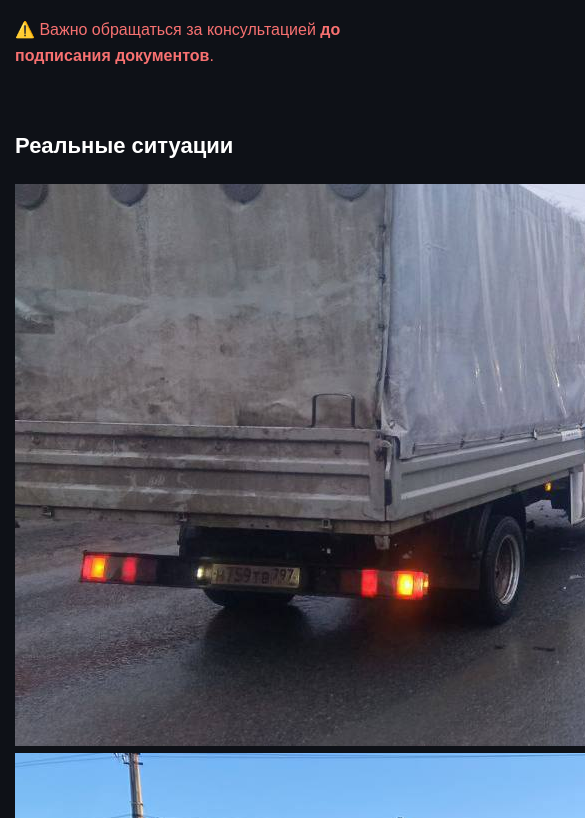
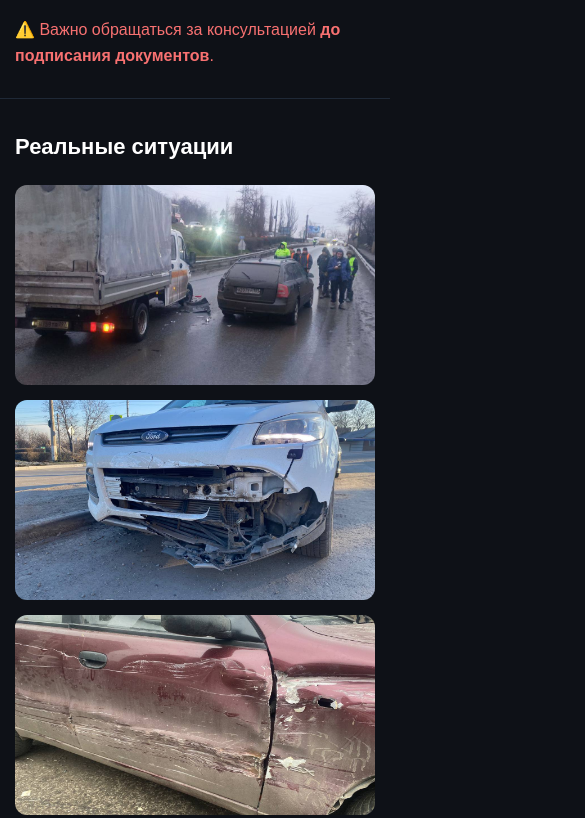
Before and after one commit to Dedysshka/DTPcenter, a plain HTML site: page index.html in a window 390 px wide. Shown: the part 933-1751 px from the top of the page, 585 px wide, since content can reach past the window. Drawn offline with Linux system fonts and the light colour scheme.

Commit message:
Update style.css

```diff
--- a/style.css
+++ b/style.css
@@ -90,6 +90,24 @@ footer {
   color: #9ca3af;
   font-size: 14px;
 }
+
+.gallery {
+  border-top: 1px solid #1f2937;
+}
+
+.photos {
+  display: grid;
+  grid-template-columns: repeat(3, 1fr);
+  gap: 15px;
+}
+
+.photos img {
+  width: 100%;
+  height: 220px;
+  object-fit: cover;
+  border-radius: 12px;
+}
+
 @media (max-width: 768px) {
 
   .hero h1 {
@@ -126,4 +144,17 @@ footer {
   .phone {
     font-size: 20px;
   }
+  .photos {
+  grid-template-columns: 1fr;
+  }
+
+  .photos {
+    grid-template-colums: 1fr;
+  }
+
+  .photos img {
+    height: 200px;
+  }
+
+
 }
```
